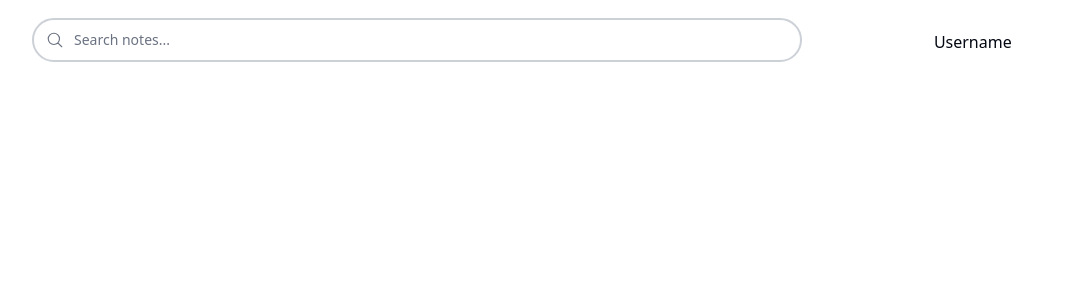
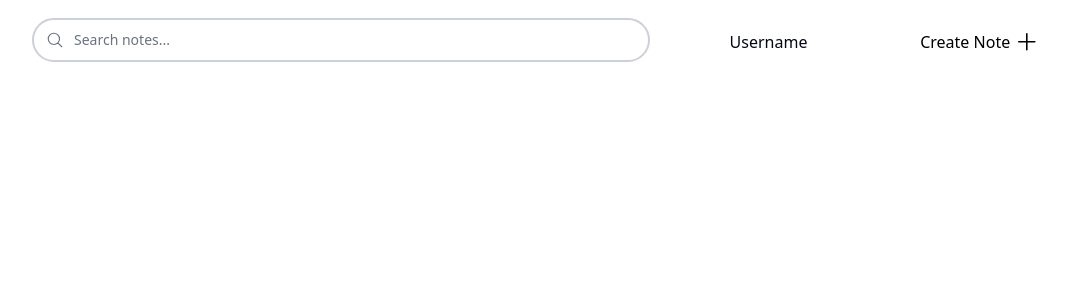
Before and after one commit to shivaaeshala/notes-app, a Next.js app: page / in a window 1280 px wide. Shown: the top 300 px of the page, without its empty margins (136-1203 px from the left). Built offline with nearby package versions, Linux system fonts and the light colour scheme.

Commit message:
Added 'Create Note' button

```diff
--- /dev/null
+++ b/app/components/navbar/createNote.tsx
@@ -0,0 +1,18 @@
+import Link from 'next/link';
+import { PlusIcon } from '@heroicons/react/24/outline';
+
+export default function CreateNote() {
+    return (
+        <Link
+            href='#'
+            className='group relative flex shrink-0 w-[15%] items-center justify-center gap-1 overflow-hidden bg-white text-black transition-all before:absolute before:h-0 before:w-0 before:rounded-full before:bg-black before:duration-500 before:ease-out hover:shadow-white hover:before:h-56 hover:before:w-56'
+        >
+            <label htmlFor="Create Note"
+                className='peer block py-[9px] text-black group-hover:text-white z-20 transition-colors delay-300 group-hover:delay-0 cursor-pointer'
+            >
+                Create Note
+            </label>
+            <PlusIcon className='w-[2vw] text-black group-hover:text-white z-10 transition-colors delay-300 group-hover:delay-0'/>
+        </Link>
+    )
+}
--- a/app/components/navbar/userProfile.tsx
+++ b/app/components/navbar/userProfile.tsx
@@ -3,9 +3,10 @@ import Link from "next/link"
 
 export default function UserProfile() {
     return (
-        <Link href='#' className="group relative flex shrink-0 w-[20%] items-center justify-center overflow-hidden hover:text-black rounded-full transition-all after:absolute after:h-0 after:w-0 after:rounded-full after:bg-white after:duration-500 after:ease-out after:transition-all after:delay-100 before:absolute before:h-0 before:w-0 before:rounded-full before:bg-black-600 before:duration-500 before:ease-out before:z-10 before:transition-all hover:shadow-orange-600 hover:after:h-100 hover:after:w-100 hover:after:delay-0 hover:before:h-100 hover:before:w-100 hover:before:delay-100">
-            <UserCircleIcon className='h-auto w-[2vw] mx-2 text-white group-hover:text-black z-20 transition-colors delay-300 group-hover:delay-0' />
+        <Link href='#' className="group relative flex shrink-0 w-[15%] items-center justify-left overflow-hidden hover:text-black rounded-full transition-all after:absolute after:h-0 after:w-0 after:rounded-full after:bg-white after:duration-500 after:ease-out after:transition-all after:delay-100 before:absolute before:h-0 before:w-0 before:rounded-full before:bg-black-600 before:duration-500 before:ease-out before:z-10 before:transition-all hover:shadow-orange-600 hover:after:h-100 hover:after:w-100 hover:after:delay-0 hover:before:h-100 hover:before:w-100 hover:before:delay-100">
+            <UserCircleIcon className='h-auto w-[2vw] mx-2 text-white group-hover:text-black z-20 transition-colors delay-100 group-hover:delay-0' />
             <label
+                htmlFor='User Profile'
                 className='peer block py-[9px] group-hover:text-black z-20 transition-colors delay-300 group-hover:delay-0 cursor-pointer'
             >
                 Username
--- a/app/ui/navbar.tsx
+++ b/app/ui/navbar.tsx
@@ -1,6 +1,7 @@
 import Logo from "../components/navbar/logo";
 import SearchBar from "../components/navbar/searchBar";
 import UserProfile from "../components/navbar/userProfile";
+import CreateNote from "../components/navbar/createNote";
 
 export default function Navbar() {
     return (
@@ -8,6 +9,7 @@ export default function Navbar() {
             <Logo />
             <SearchBar />
             <UserProfile />
+            <CreateNote />
         </div>
     )
 }
```
